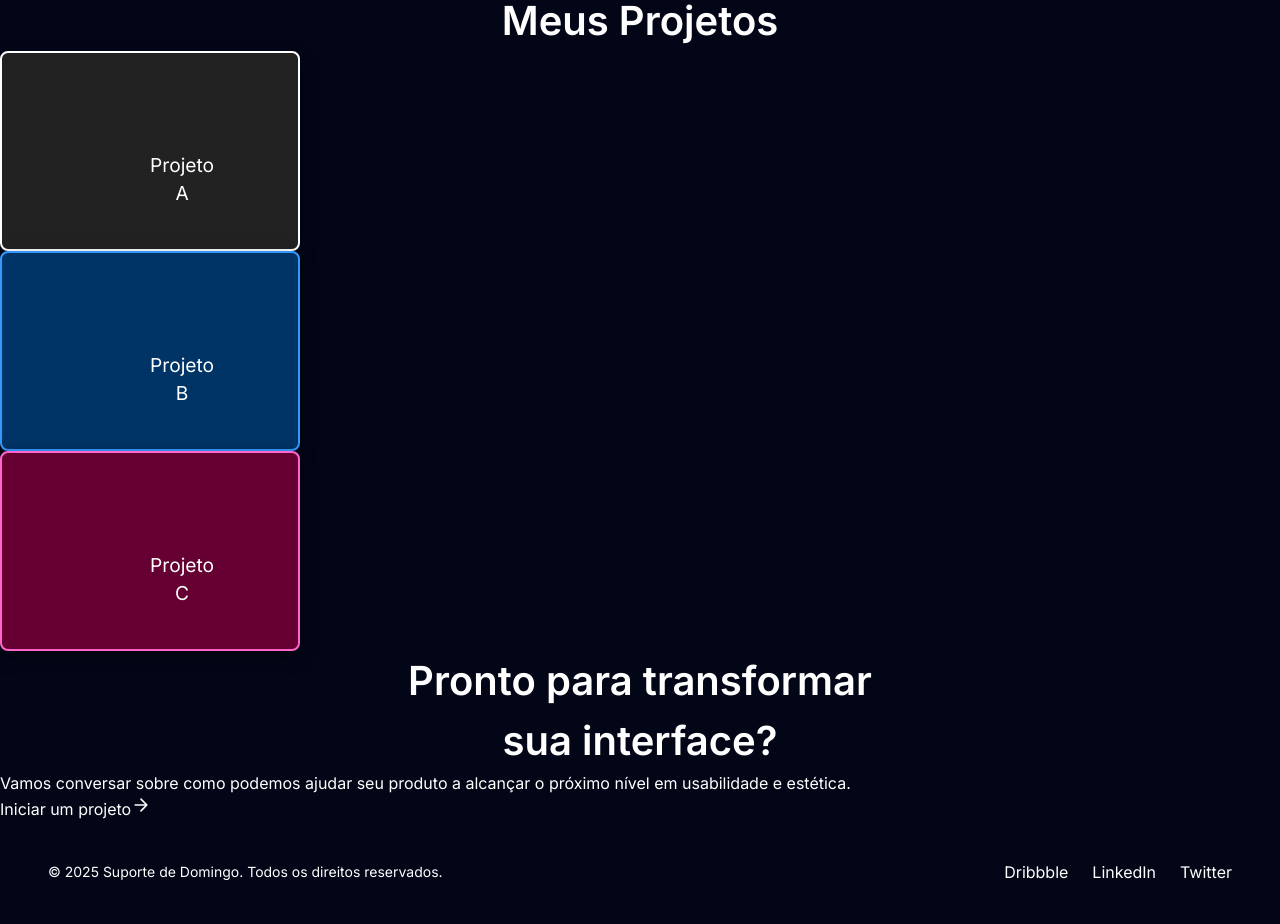
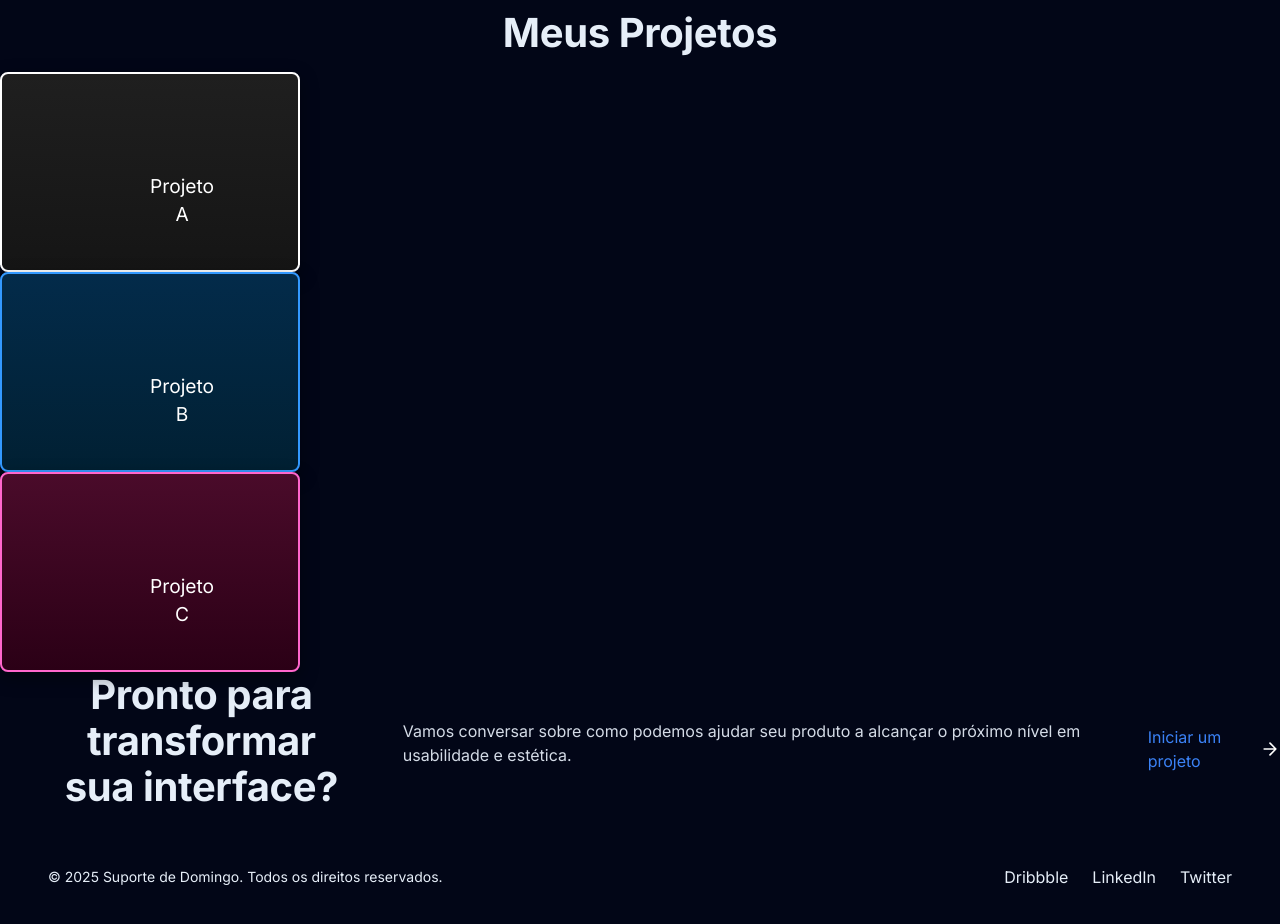
Before and after one commit to NCristofe/NexusCore, a React (Vite) app: page / in a window 1280 px wide. Shown: the part 1260-2184 px from the top of the page. Built offline with nearby package versions, Linux system fonts and the light colour scheme.

Commit message:
style(global): improve typography, theme variables, card styles and accessibility

```diff
--- a/src/global.css
+++ b/src/global.css
@@ -1,7 +1,40 @@
-/* Fonte */
+/* src/global.css
+   Improved global styles: typography, spacing, theme variables, accessibility, utilities
+*/
+
+/* Font */
 @import url('https://fonts.googleapis.com/css2?family=Inter:wght@100..900&display=swap');
 
+:root{
+  /* Theme colors */
+  --bg-dark: #020617;
+  --surface: #0f1724;
+  --muted: #94a3b8;
+  --primary: #3b82f6;
+  --accent: #ff66cc;
+  --card-bg: linear-gradient(180deg,#1b1f2a 0%, #0f1116 100%);
+  --glass: rgba(255,255,255,0.03);
 
+  /* Typography */
+  --font-sans: 'Inter', system-ui, -apple-system, "Segoe UI", Roboto, "Helvetica Neue", Arial;
+  --text: #e6eef8;
+  --heading-weight: 700;
+  --body-weight: 400;
+
+  /* Layout */
+  --container-max: 1200px;
+  --gutter: 1.25rem;
+  --radius: 12px;
+
+  /* Elevation */
+  --shadow-1: 0 6px 18px rgba(2,6,23,0.55);
+  --shadow-2: 0 18px 48px rgba(2,6,23,0.7);
+
+  /* Motion */
+  --ease-quick: cubic-bezier(.2,.9,.2,1);
+}
+
+/* Reset / base */
 *,
 *::before,
 *::after {
@@ -10,60 +43,205 @@
   padding: 0;
 }
 
-
 html, body {
   width: 100%;
   min-height: 100vh;
   scroll-behavior: smooth;
+  background-color: var(--bg-dark);
+  color: var(--text);
+  -webkit-font-smoothing: antialiased;
+  -moz-osx-font-smoothing: grayscale;
+  font-family: var(--font-sans);
+  font-weight: var(--body-weight);
+  line-height: 1.5;
+  text-rendering: optimizeLegibility;
 }
 
-body {
-  font-family: 'Inter', sans-serif;
-  background-color: #020617;
-  color: #fff;
-  line-height: 1.5;
-  -webkit-font-smoothing: antialiased;
+/* Container utility */
+.container {
+  width: 100%;
+  max-width: var(--container-max);
+  margin-left: auto;
+  margin-right: auto;
+  padding-left: var(--gutter);
+  padding-right: var(--gutter);
 }
 
+/* Headings */
+h1, h2, h3, h4, h5, h6 {
+  color: var(--text);
+  margin: 0;
+  line-height: 1.15;
+  font-weight: var(--heading-weight);
+  letter-spacing: -0.01em;
+}
 
 h2 {
   font-size: clamp(28px, 4vw, 40px);
-  font-weight: 600;
   text-align: center;
+  margin-bottom: 1rem;
 }
 
 h3 {
-  font-size: 22px;
-  font-weight: 600;
+  font-size: 1.25rem;
 }
 
 h4 {
-  font-size: 13px;
-  font-weight: 600;
-  color: #3b82f6;
+  font-size: 0.85rem;
+  color: var(--primary);
   letter-spacing: 0.08em;
+  text-transform: uppercase;
 }
 
+/* Text and links */
+p {
+  color: rgba(230,238,248,0.92);
+  margin-bottom: 0.75rem;
+}
 
 a {
+  color: var(--primary);
   text-decoration: none;
-  color: inherit;
+  transition: color 180ms var(--ease-quick);
+}
+a:hover,
+a:focus {
+  color: #60a5fa;
+  outline: none;
 }
 
-ul {
-  list-style: none;
-}
+/* Lists */
+ul { list-style: none; }
 
-
+/* Root element */
 #root {
   width: 100%;
   min-height: 100vh;
 }
 
+/* Buttons (basic) */
+.btn {
+  display: inline-flex;
+  align-items: center;
+  gap: 0.5rem;
+  padding: 0.6rem 1rem;
+  border-radius: 10px;
+  background: linear-gradient(180deg, rgba(255,255,255,0.03), rgba(255,255,255,0.01));
+  border: 1px solid rgba(255,255,255,0.06);
+  color: var(--text);
+  cursor: pointer;
+  transition: transform 160ms var(--ease-quick), box-shadow 160ms var(--ease-quick);
+}
+.btn-primary {
+  background: linear-gradient(180deg, var(--primary), #2563eb);
+  color: white;
+  border: none;
+  box-shadow: 0 8px 24px rgba(59,130,246,0.12);
+}
+.btn:focus {
+  outline: 3px solid rgba(59,130,246,0.12);
+  outline-offset: 3px;
+}
+.btn:active { transform: translateY(1px); }
 
-:root {
-  --primary: #3b82f6;
-  --bg-dark: #020617;
-  --card: #0f172a;
-  --text-muted: #94a3b8;
+/* Card base */
+.card {
+  background: var(--card-bg);
+  border-radius: var(--radius);
+  padding: 1rem;
+  box-shadow: var(--shadow-1);
+  border: 1px solid rgba(255,255,255,0.04);
+  transition: transform 220ms var(--ease-quick), box-shadow 220ms var(--ease-quick);
 }
+.card:hover,
+.card:focus-within {
+  transform: translateY(-6px);
+  box-shadow: var(--shadow-2);
+}
+
+/* PixelCard specific helpers (keeps compatibility) */
+.pixel-card {
+  width: 100%;
+  max-width: 360px;
+  height: 220px;
+  border-radius: 12px;
+  overflow: hidden;
+  position: relative;
+  display: flex;
+  align-items: center;
+  justify-content: center;
+  background: var(--card-bg);
+  border: 1px solid rgba(255,255,255,0.06);
+  transition: transform 220ms var(--ease-quick), box-shadow 220ms var(--ease-quick);
+}
+.pixel-card .pixel-card-content {
+  position: relative;
+  z-index: 2;
+  text-align: center;
+  padding: 0 0.5rem;
+}
+.pixel-card .title {
+  font-weight: 700;
+  font-size: 1.1rem;
+}
+.pixel-card .subtitle {
+  font-size: 0.9rem;
+  color: var(--muted);
+}
+
+/* Variants */
+.pixel-card.default { background: linear-gradient(180deg,#1f1f1f 0%, #151515 100%); }
+.pixel-card.blue    { background: linear-gradient(180deg,#032b4a 0%, #012033 100%); }
+.pixel-card.pink    { background: linear-gradient(180deg,#4a0b2a 0%, #2b0016 100%); }
+
+/* Canvas helper */
+.pixel-canvas {
+  position: absolute;
+  inset: 0;
+  width: 100%;
+  height: 100%;
+  pointer-events: none;
+  opacity: 0.9;
+  mix-blend-mode: overlay;
+}
+
+/* Focus and accessibility */
+:focus {
+  outline: none;
+}
+:focus-visible {
+  outline: 3px solid rgba(59,130,246,0.14);
+  outline-offset: 3px;
+}
+
+/* Reduced motion preference */
+@media (prefers-reduced-motion: reduce) {
+  * { transition: none !important; animation: none !important; scroll-behavior: auto !important; }
+}
+
+/* Subtle custom scrollbar for desktop */
+@media (hover: hover) {
+  ::-webkit-scrollbar { width: 10px; height: 10px; }
+  ::-webkit-scrollbar-thumb {
+    background: rgba(255,255,255,0.06);
+    border-radius: 999px;
+    border: 2px solid transparent;
+    background-clip: padding-box;
+  }
+  ::-webkit-scrollbar-track { background: transparent; }
+}
+
+/* Utility helpers */
+.flex { display: flex; }
+.items-center { align-items: center; }
+.justify-center { justify-content: center; }
+.gap-4 { gap: 1rem; }
+
+/* Small responsive tweaks */
+@media (max-width: 1024px) {
+  .pixel-card { max-width: 320px; height: 200px; }
+}
+@media (max-width: 640px) {
+  .pixel-card { max-width: 100%; height: 180px; border-radius: 10px; }
+  h2 { font-size: clamp(22px, 6vw, 32px); }
+}
```
